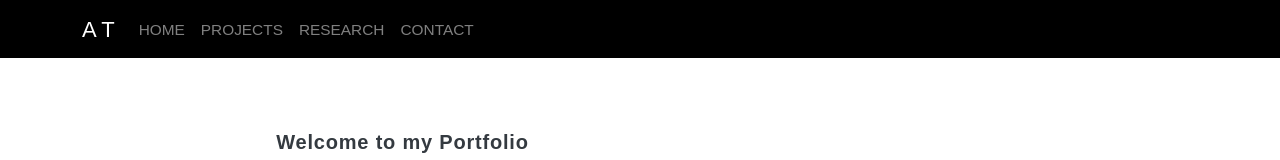
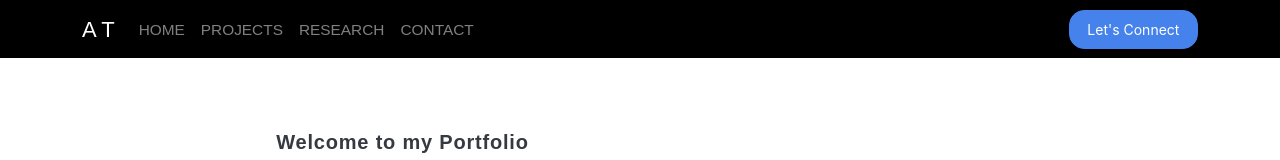
Before and after one commit to Arahikt/Portfolio, a React (Create React App) app: page / in a window 1280 px wide. Shown: the top 160 px of the page. Built offline with nearby package versions, Linux system fonts and the light colour scheme.

Commit message:
Button added to Header.

```diff
--- a/src/Home/pages/Home.js
+++ b/src/Home/pages/Home.js
@@ -39,7 +39,6 @@ const Home = () => {
 
     if (isDeleting) {
       setDelta((prevDelta) => prevDelta / 2);
-      // updatedText=("")
     }
     if (!isDeleting && updatedText === fullText) {
       setIsDeleting(true);
--- a/src/shared/UIElement/Header.js
+++ b/src/shared/UIElement/Header.js
@@ -1,4 +1,5 @@
 import React from "react";
+import { Button } from "react-bootstrap";
 import Container from "react-bootstrap/Container";
 import Nav from "react-bootstrap/Nav";
 import Navbar from "react-bootstrap/Navbar";
@@ -19,6 +20,9 @@ const Header = () => {
               <Nav.Link href="/contact">CONTACT</Nav.Link>
             </Nav>
           </Navbar.Collapse>
+          <Nav.Link href="/contact">
+          <Button>Let's Connect</Button>
+          </Nav.Link>
         </Container>
       </Navbar>
     </header>
```
